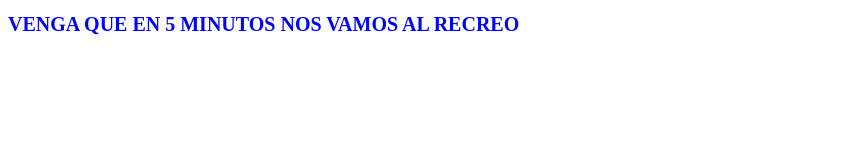
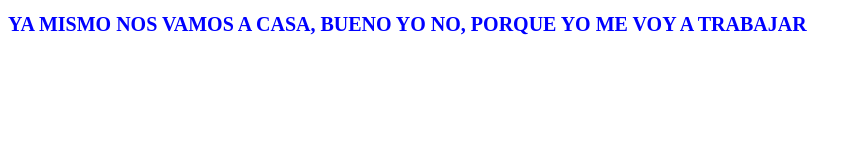
Before and after one commit to Vindicomus/Mi-primera-web, a plain HTML site: page index.html in a window 1280 px wide. Shown: the whole page, without its empty margins (0-861 px from the left). Drawn offline with Linux system fonts and the light colour scheme.

Commit message:
Nueva funcionalidad - lloro porque trabajo

```diff
--- a/index.html
+++ b/index.html
@@ -6,6 +6,6 @@
     <title>Mi bonita pagina</title>
 </head>
 <body>
-    <h1>VENGA QUE EN 5 MINUTOS NOS VAMOS AL RECREO</h1>
+    <h1>YA MISMO NOS VAMOS A CASA, BUENO YO NO, PORQUE YO ME VOY A TRABAJAR</h1>
 </body>
 </html>
```
